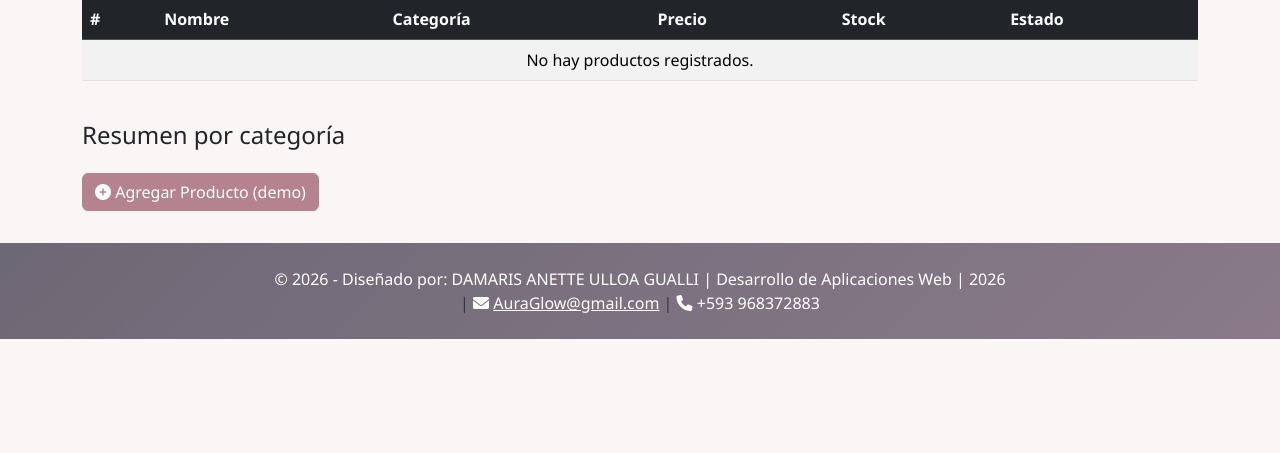
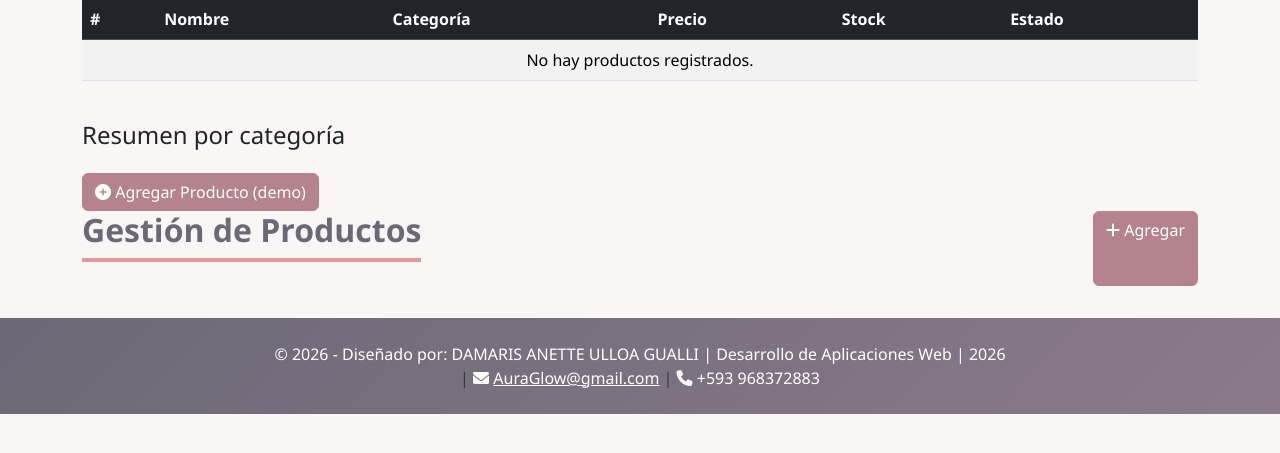
Before and after one commit to Damarisulloa7/Herramientas-y-tecnolog-as-esenciales, a Flask app: page /productos in a window 1280 px wide. Shown: the part 196-649 px from the top of the page. Run offline with Flask 3, Linux system fonts and the light colour scheme; data that the repository does not hold is empty.

Commit message:
Semana 12: Persistencia SQLite con INSERT y SELECT

```diff
--- a/app.py
+++ b/app.py
@@ -1,3 +1,27 @@
+import sqlite3
+import os
+
+DB_PATH = os.path.join(os.path.dirname(__file__), 'data', 'ferreteria.db')
+
+def obtener_conexion_sqlite():
+    conn = sqlite3.connect(DB_PATH)
+    conn.row_factory = sqlite3.Row
+    return conn
+
+def inicializar_bd():
+    conn = obtener_conexion_sqlite()
+    cur = conn.cursor()
+    cur.execute("""
+        CREATE TABLE IF NOT EXISTS productos (
+            id_producto INTEGER PRIMARY KEY AUTOINCREMENT,
+            nombre TEXT NOT NULL,
+            descripcion TEXT,
+            precio REAL NOT NULL,
+            stock INTEGER NOT NULL DEFAULT 0
+        )
+    """)
+    conn.commit()
+    conn.close()
 import os
 from flask import Flask, render_template, request, redirect, url_for, flash
 from forms.producto_form import ProductoForm
@@ -50,14 +74,27 @@ facturas = [
 # ===== RUTAS =====
 @app.route('/productos')
 def productos():
-    return render_template('productos.html')
+    conn = obtener_conexion_sqlite()
+    cur = conn.cursor()
+    cur.execute("SELECT * FROM productos ORDER BY id_producto")
+    lista = cur.fetchall()
+    conn.close()
+    return render_template('productos.html', productos=lista)
 
 @app.route('/productos/agregar', methods=['GET', 'POST'])
 def agregar_producto():
     form = ProductoForm()
     form.id_proveedor.choices = [(0, 'Sin proveedor')]
     if form.validate_on_submit():
-        flash('Producto agregado correctamente (demo).', 'success')
+        conn = obtener_conexion_sqlite()
+        cur = conn.cursor()
+        cur.execute(
+            "INSERT INTO productos (nombre, descripcion, precio, stock) VALUES (?, ?, ?, ?)",
+            (form.nombre.data, form.descripcion.data, form.precio.data, form.stock.data)
+        )
+        conn.commit()
+        conn.close()
+        flash('Producto agregado correctamente.', 'success')
         return redirect(url_for('productos'))
     return render_template('formulario_producto.html', form=form, accion='Agregar')
 
--- a/templates/productos.html
+++ b/templates/productos.html
@@ -98,4 +98,10 @@
         </div>
     </div>
 </div>
+<div class="d-flex justify-content-between mb-3">
+    <h2 class="section-title">Gestión de Productos</h2>
+    <a href="{{ url_for('agregar_producto') }}" class="btn btn-primary">
+        <i class="fas fa-plus"></i> Agregar
+    </a>
+</div>
 {% endblock %}
```
